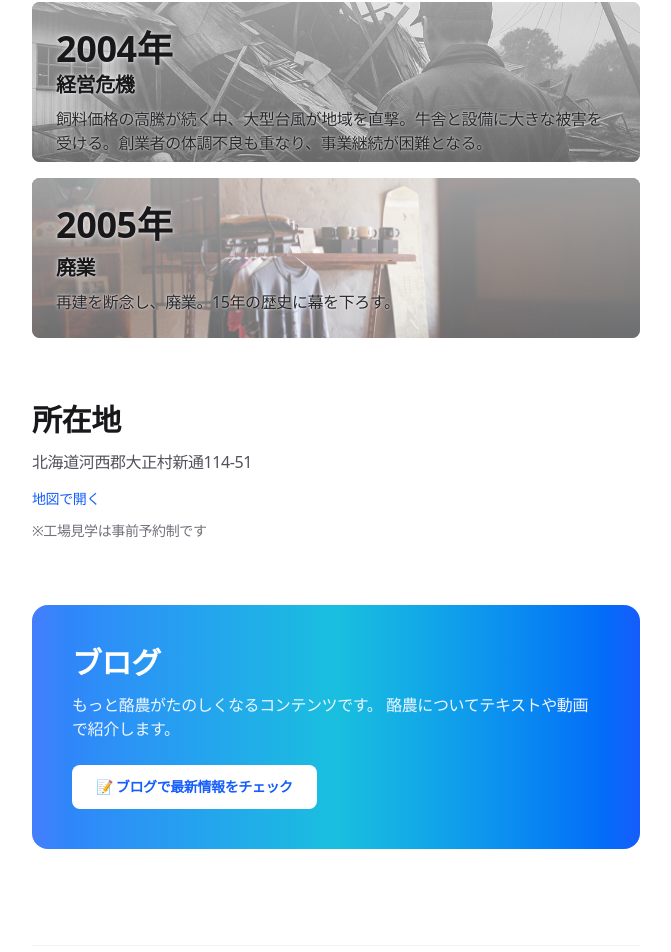
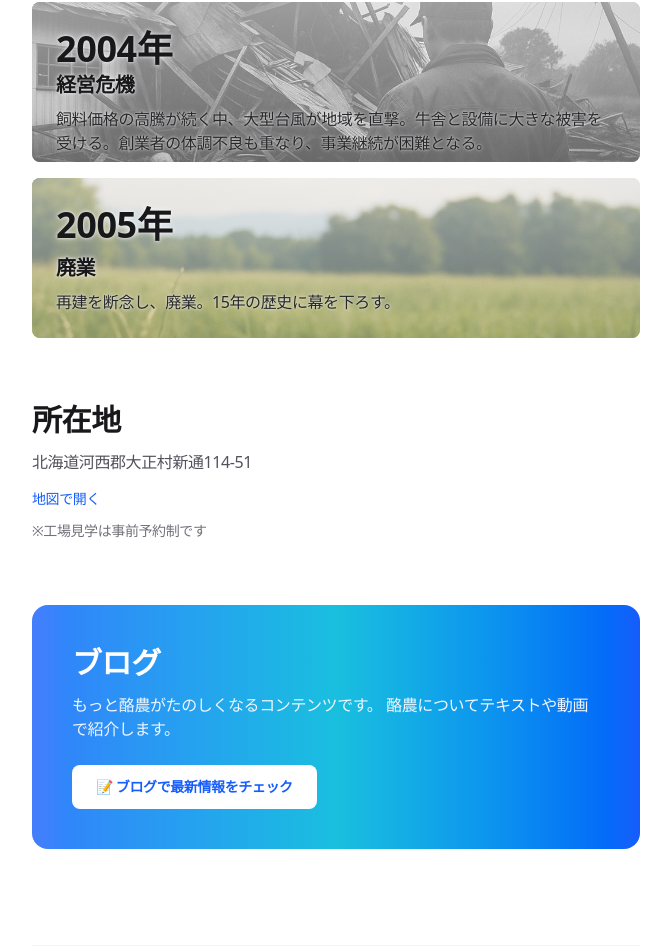
Before and after one commit to ocean-marine/where-is-my-butter, a Next.js app: page /home in a window 1280 px wide. Shown: the part 1373-2325 px from the top of the page, without its empty margins (304-975 px from the left). Built offline with nearby package versions, Linux system fonts and the light colour scheme.

Commit message:
Change background image in page component

```diff
--- a/app/home/page.tsx
+++ b/app/home/page.tsx
@@ -168,7 +168,7 @@ export default function DosankoDairyHome() {
               </div>
             </div>
           </li>
-          <li className="relative overflow-hidden rounded-lg bg-cover bg-center h-40" style={{ backgroundImage: 'url(/IMG_6583.jpeg)' }}>
+          <li className="relative overflow-hidden rounded-lg bg-cover bg-center h-40" style={{ backgroundImage: 'url(/5ED802FF-3458-4A2F-8270-873D1A4992D3.jpeg)' }}>
             <div className="absolute inset-0 bg-gradient-to-b from-white/60 to-white/40" />
             <div className="relative h-full flex flex-col justify-between p-4 sm:p-6">
               <time dateTime="2005" className="text-3xl sm:text-4xl font-bold text-zinc-900 leading-tight" style={{ textShadow: '0 0 3px rgba(255,255,255,0.8), 0 0 6px rgba(255,255,255,0.6)' }}>
```
